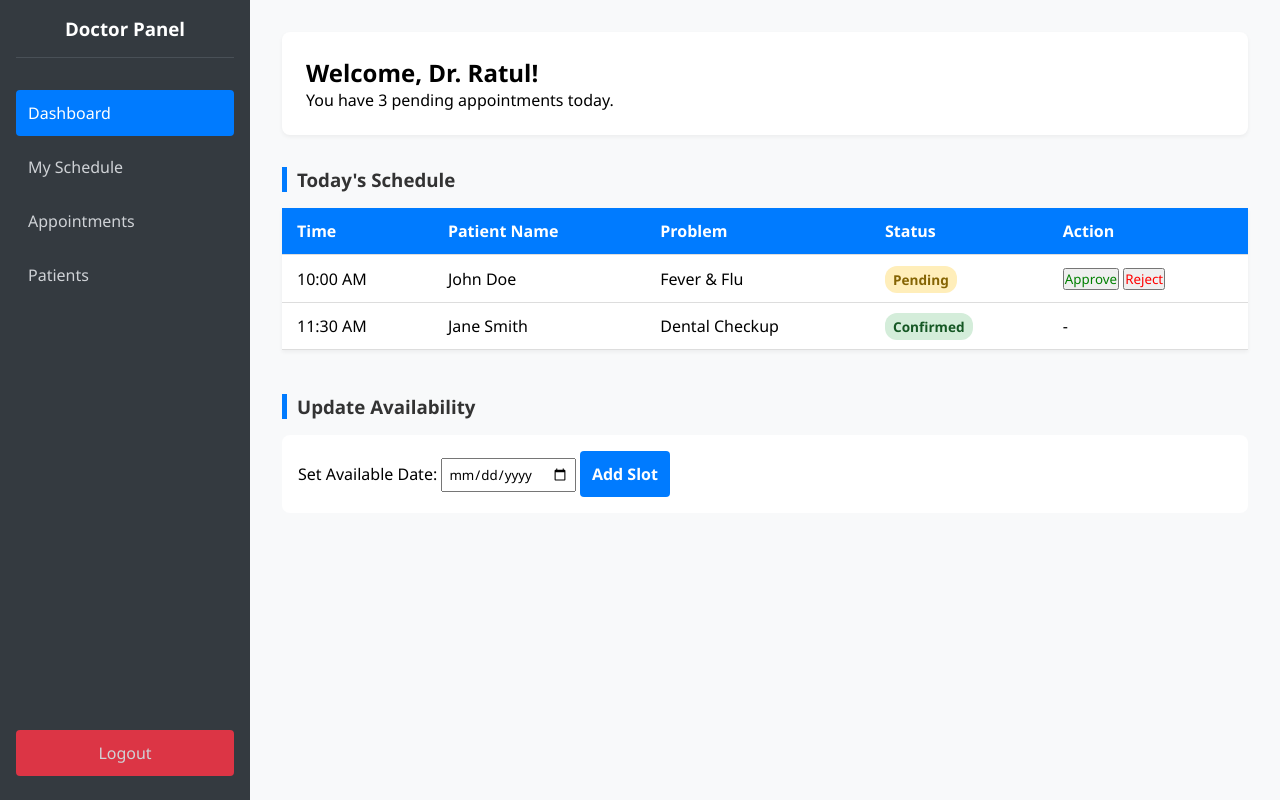
After one commit to rafidabrar47/appointment-scheduler, a PHP site: page /views/doctor_dashboard.php in a window 1280 px wide. The commit adds this page. Run offline with PHP 8.4, Linux system fonts and the light colour scheme.

Commit message:
feat: implement doctor dashboard layout (T-04)

```diff
--- a/assets/css/style.css
+++ b/assets/css/style.css
@@ -95,3 +95,104 @@ body {
 .auth-footer a:hover {
     text-decoration: underline;
 }
+/* --- DASHBOARD STYLES (Added in T-04) --- */
+
+/* Layout */
+.dashboard-container {
+    display: flex;
+    width: 100%;
+    height: 100vh;
+}
+
+/* Sidebar */
+.sidebar {
+    width: 250px;
+    background-color: #343a40;
+    color: white;
+    display: flex;
+    flex-direction: column;
+    padding: 1rem;
+}
+
+.sidebar h3 {
+    text-align: center;
+    margin-bottom: 2rem;
+    padding-bottom: 1rem;
+    border-bottom: 1px solid #495057;
+}
+
+.sidebar a {
+    color: #cfd2d6;
+    text-decoration: none;
+    padding: 0.75rem;
+    margin-bottom: 0.5rem;
+    border-radius: 4px;
+    transition: background 0.2s;
+}
+
+.sidebar a:hover, .sidebar a.active {
+    background-color: #007bff;
+    color: white;
+}
+
+.logout-btn {
+    margin-top: auto;
+    background-color: #dc3545;
+    text-align: center;
+}
+
+.logout-btn:hover {
+    background-color: #c82333;
+}
+
+/* Main Content */
+.main-content {
+    flex: 1;
+    background-color: #f8f9fa;
+    padding: 2rem;
+    overflow-y: auto;
+}
+
+/* Dashboard Cards/Tables */
+.welcome-banner {
+    background-color: white;
+    padding: 1.5rem;
+    border-radius: 8px;
+    box-shadow: 0 2px 4px rgba(0,0,0,0.05);
+    margin-bottom: 2rem;
+}
+
+.section-title {
+    margin-bottom: 1rem;
+    color: #333;
+    border-left: 5px solid #007bff;
+    padding-left: 10px;
+}
+
+/* Raw CSS Table */
+.data-table {
+    width: 100%;
+    border-collapse: collapse;
+    background: white;
+    box-shadow: 0 2px 4px rgba(0,0,0,0.05);
+}
+
+.data-table th, .data-table td {
+    padding: 12px 15px;
+    text-align: left;
+    border-bottom: 1px solid #ddd;
+}
+
+.data-table th {
+    background-color: #007bff;
+    color: white;
+}
+
+.status-badge {
+    padding: 4px 8px;
+    border-radius: 12px;
+    font-size: 0.85rem;
+    font-weight: bold;
+}
+.status-pending { background-color: #ffeeba; color: #856404; }
+.status-confirmed { background-color: #d4edda; color: #155724; }
--- /dev/null
+++ b/views/doctor_dashboard.php
@@ -0,0 +1,69 @@
+<!DOCTYPE html>
+<html lang="en">
+<head>
+    <meta charset="UTF-8">
+    <title>Doctor Dashboard - TechSpace</title>
+    <link rel="stylesheet" href="assets/css/style.css">
+</head>
+<body> <style>body { display: block; }</style>
+
+    <div class="dashboard-container">
+        <div class="sidebar">
+            <h3>Doctor Panel</h3>
+            <a href="#" class="active">Dashboard</a>
+            <a href="#">My Schedule</a>
+            <a href="#">Appointments</a>
+            <a href="#">Patients</a>
+            <a href="index.php?action=logout" class="logout-btn">Logout</a>
+        </div>
+
+        <div class="main-content">
+            <div class="welcome-banner">
+                <h2>Welcome, Dr. Ratul!</h2>
+                <p>You have 3 pending appointments today.</p>
+            </div>
+
+            <h3 class="section-title">Today's Schedule</h3>
+            <table class="data-table">
+                <thead>
+                    <tr>
+                        <th>Time</th>
+                        <th>Patient Name</th>
+                        <th>Problem</th>
+                        <th>Status</th>
+                        <th>Action</th>
+                    </tr>
+                </thead>
+                <tbody>
+                    <tr>
+                        <td>10:00 AM</td>
+                        <td>John Doe</td>
+                        <td>Fever & Flu</td>
+                        <td><span class="status-badge status-pending">Pending</span></td>
+                        <td>
+                            <button style="color:green;">Approve</button>
+                            <button style="color:red;">Reject</button>
+                        </td>
+                    </tr>
+                    <tr>
+                        <td>11:30 AM</td>
+                        <td>Jane Smith</td>
+                        <td>Dental Checkup</td>
+                        <td><span class="status-badge status-confirmed">Confirmed</span></td>
+                        <td>-</td>
+                    </tr>
+                </tbody>
+            </table>
+
+            <br><br>
+
+            <h3 class="section-title">Update Availability</h3>
+            <div style="background:white; padding:1rem; border-radius:8px;">
+                <label>Set Available Date:</label>
+                <input type="date" style="padding:5px;">
+                <button class="btn-primary" style="width:auto; margin-top:0;">Add Slot</button>
+            </div>
+        </div>
+    </div>
+</body>
+</html>
```
